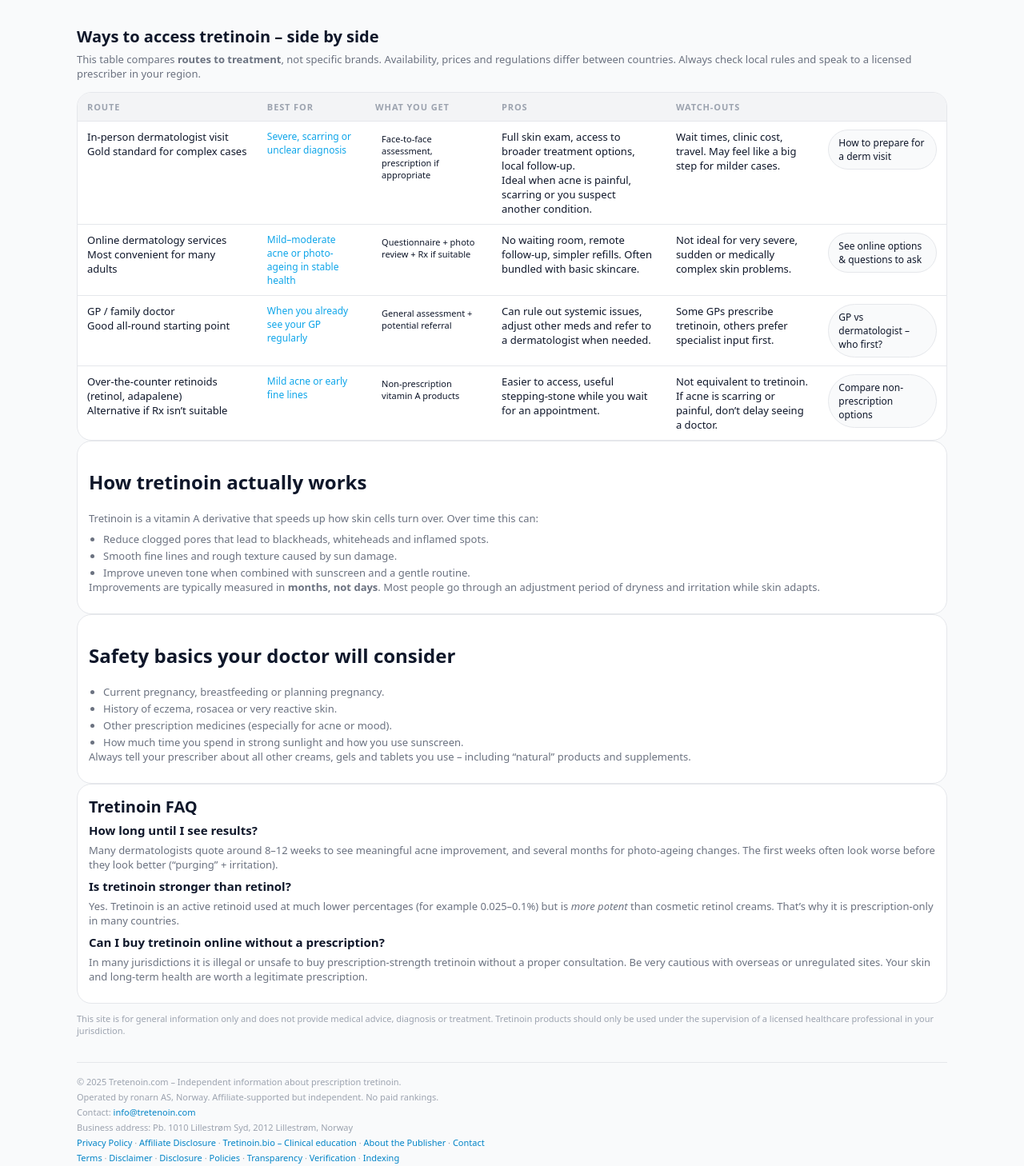
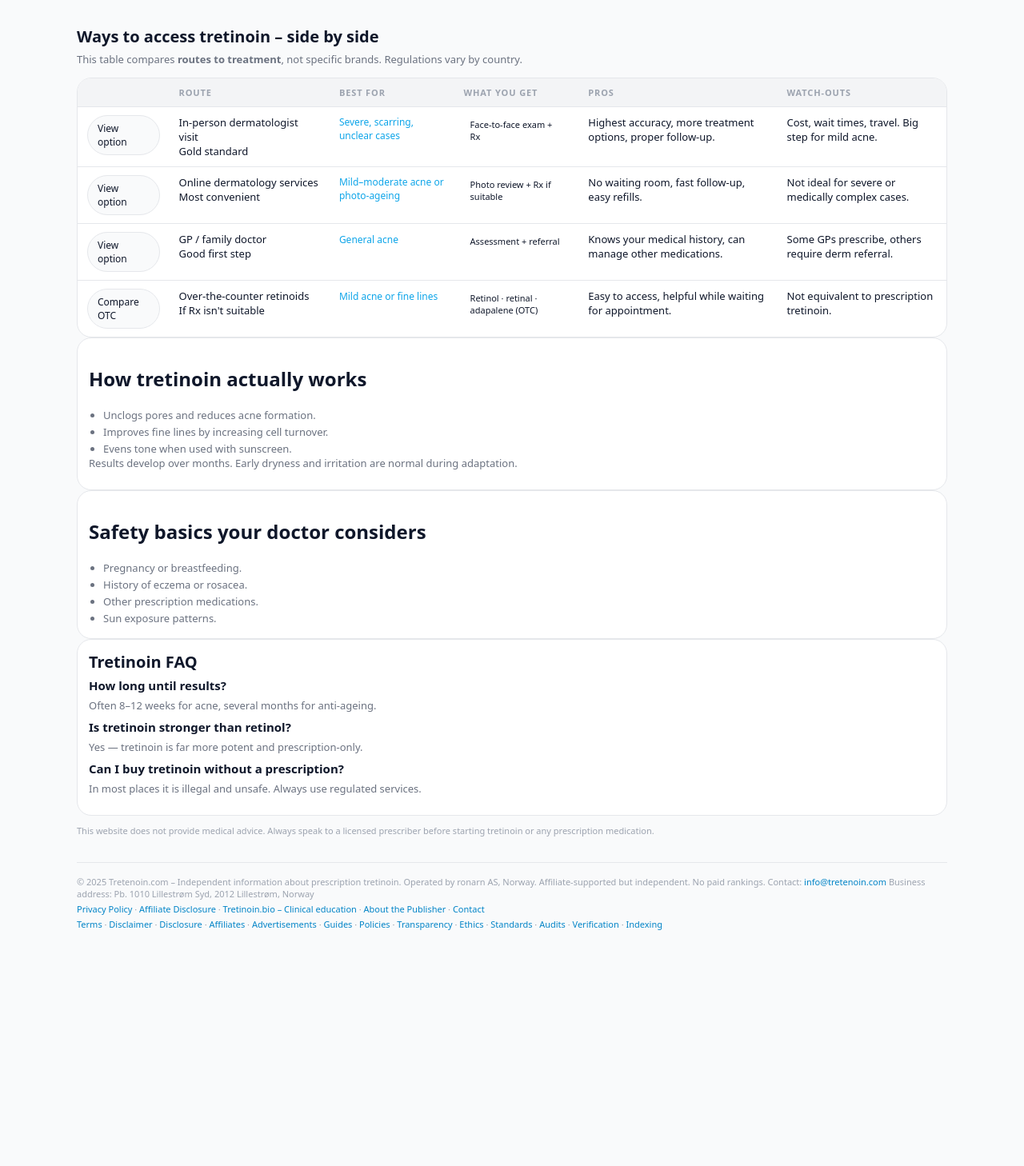
Before and after one commit to BioHealthLabs/tretenoin.com-site, a plain HTML site: page index.html in a window 1280 px wide. Shown: the part 560-2018 px from the top of the page at 80% size. After the commit the page ends 1787 px from the top, so only its background shows below. Drawn offline with Linux system fonts and the light colour scheme.

Commit message:
Update index.html

```diff
--- a/index.html
+++ b/index.html
@@ -17,9 +17,6 @@
   <meta property="og:type" content="website" />
   <meta property="og:url" content="https://tretenoin.com/" />
   <meta property="og:image" content="https://tretenoin.com/og-image-tretenoin.jpg" />
-
-  <!-- Optional: add GA4 here if/when you have an ID -->
-  <!-- <script async src="https://www.googletagmanager.com/gtag/js?id=G-XXXXXXX"></script> -->
 
   <!-- Global layout / design -->
   <link rel="stylesheet" href="/styles.css" />
@@ -73,7 +70,7 @@
         </p>
       </div>
 
-      <aside class="hero-aside hero-aside-card" aria-label="Typical starting point">
+      <aside class="hero-aside hero-aside-card">
         <div class="rating-pill">
           <span class="star">★</span>
           Most common path: <strong>Online dermatologist + simple routine</strong>
@@ -93,103 +90,98 @@
     <section id="compare" aria-labelledby="compare-heading">
       <h2 id="compare-heading" class="section-title">Ways to access tretinoin – side by side</h2>
       <p class="section-subtitle">
-        This table compares <strong>routes to treatment</strong>, not specific brands. Availability,
-        prices and regulations differ between countries. Always check local rules and speak to a
-        licensed prescriber in your region.
+        This table compares <strong>routes to treatment</strong>, not specific brands. Regulations vary by country.
       </p>
 
       <div class="table-wrapper">
         <table>
           <thead>
           <tr>
+            <th scope="col"></th> <!-- CTA FIRST -->
             <th scope="col">Route</th>
             <th scope="col">Best for</th>
             <th scope="col">What you get</th>
             <th scope="col">Pros</th>
             <th scope="col">Watch-outs</th>
-            <th scope="col"></th>
           </tr>
           </thead>
           <tbody>
 
+          <!-- DERM -->
           <tr>
+            <td>
+              <a href="/in-person-dermatologist.html" class="btn-compare">View option</a>
+            </td>
             <td class="brand-col">
               In-person dermatologist visit
-              <div class="badge-top">Gold standard for complex cases</div>
+              <div class="badge-top">Gold standard</div>
             </td>
-            <td><span class="pill-skin">Severe, scarring or unclear diagnosis</span></td>
-            <td><span class="pill-strength">Face-to-face assessment, prescription if appropriate</span></td>
+            <td><span class="pill-skin">Severe, scarring, unclear cases</span></td>
+            <td><span class="pill-strength">Face-to-face exam + Rx</span></td>
             <td>
-              Full skin exam, access to broader treatment options, local follow-up.<br />
-              Ideal when acne is painful, scarring or you suspect another condition.
+              Highest accuracy, more treatment options, proper follow-up.
             </td>
             <td>
-              Wait times, clinic cost, travel. May feel like a big step for milder cases.
-            </td>
-            <td>
-              <a href="/in-person-dermatologist.html" class="btn-compare">
-                How to prepare for a derm visit
-              </a>
+              Cost, wait times, travel. Big step for mild acne.
             </td>
           </tr>
 
+          <!-- ONLINE DERM -->
           <tr>
+            <td>
+              <a href="/online-dermatology.html" class="btn-compare">View option</a>
+            </td>
             <td class="brand-col">
               Online dermatology services
-              <div class="badge-top">Most convenient for many adults</div>
+              <div class="badge-top">Most convenient</div>
             </td>
-            <td><span class="pill-skin">Mild–moderate acne or photo-ageing in stable health</span></td>
-            <td><span class="pill-strength">Questionnaire + photo review + Rx if suitable</span></td>
+            <td><span class="pill-skin">Mild–moderate acne or photo-ageing</span></td>
+            <td><span class="pill-strength">Photo review + Rx if suitable</span></td>
             <td>
-              No waiting room, remote follow-up, simpler refills. Often bundled with basic skincare.
+              No waiting room, fast follow-up, easy refills.
             </td>
             <td>
-              Not ideal for very severe, sudden or medically complex skin problems.
-            </td>
-            <td>
-              <a href="/online-dermatology.html" class="btn-compare">
-                See online options &amp; questions to ask
-              </a>
+              Not ideal for severe or medically complex cases.
             </td>
           </tr>
 
+          <!-- GP -->
           <tr>
+            <td>
+              <a href="/gp-vs-dermatologist.html" class="btn-compare">View option</a>
+            </td>
             <td class="brand-col">
               GP / family doctor
-              <div class="badge-top">Good all-round starting point</div>
+              <div class="badge-top">Good first step</div>
             </td>
-            <td><span class="pill-skin">When you already see your GP regularly</span></td>
-            <td><span class="pill-strength">General assessment + potential referral</span></td>
+            <td><span class="pill-skin">General acne</span></td>
+            <td><span class="pill-strength">Assessment + referral</span></td>
             <td>
-              Can rule out systemic issues, adjust other meds and refer to a dermatologist when needed.
+              Knows your medical history, can manage other medications.
             </td>
             <td>
-              Some GPs prescribe tretinoin, others prefer specialist input first.
-            </td>
-            <td>
-              <a href="/gp-vs-dermatologist.html" class="btn-compare">
-                GP vs dermatologist – who first?
-              </a>
+              Some GPs prescribe, others require derm referral.
             </td>
           </tr>
 
+          <!-- OTC RETINOIDS -->
           <tr>
+            <td>
+              <a href="https://retynol.com/"
+                 target="_blank" rel="noopener sponsored"
+                 class="btn-compare">Compare OTC</a>
+            </td>
             <td class="brand-col">
-              Over-the-counter retinoids (retinol, adapalene)
-              <div class="badge-top">Alternative if Rx isn’t suitable</div>
+              Over-the-counter retinoids
+              <div class="badge-top">If Rx isn't suitable</div>
             </td>
-            <td><span class="pill-skin">Mild acne or early fine lines</span></td>
-            <td><span class="pill-strength">Non-prescription vitamin A products</span></td>
+            <td><span class="pill-skin">Mild acne or fine lines</span></td>
+            <td><span class="pill-strength">Retinol · retinal · adapalene (OTC)</span></td>
             <td>
-              Easier to access, useful stepping-stone while you wait for an appointment.
+              Easy to access, helpful while waiting for appointment.
             </td>
             <td>
-              Not equivalent to tretinoin. If acne is scarring or painful, don’t delay seeing a doctor.
-            </td>
-            <td>
-              <a href="https://retynol.com/" class="btn-compare" target="_blank" rel="noopener">
-                Compare non-prescription options
-              </a>
+              Not equivalent to prescription tretinoin.
             </td>
           </tr>
 
@@ -198,104 +190,98 @@
       </div>
     </section>
 
-    <!-- HOW IT WORKS / SAFETY CARDS -->
-    <section id="how-it-works" class="grid" aria-labelledby="how-heading">
+    <!-- HOW IT WORKS -->
+    <section id="how-it-works" class="grid">
       <article class="card">
-        <h2 id="how-heading">How tretinoin actually works</h2>
-        <p>
-          Tretinoin is a vitamin A derivative that speeds up how skin cells turn over. Over time this can:
-        </p>
+        <h2>How tretinoin actually works</h2>
         <ul>
-          <li>Reduce clogged pores that lead to blackheads, whiteheads and inflamed spots.</li>
-          <li>Smooth fine lines and rough texture caused by sun damage.</li>
-          <li>Improve uneven tone when combined with sunscreen and a gentle routine.</li>
+          <li>Unclogs pores and reduces acne formation.</li>
+          <li>Improves fine lines by increasing cell turnover.</li>
+          <li>Evens tone when used with sunscreen.</li>
         </ul>
         <p>
-          Improvements are typically measured in <strong>months, not days</strong>. Most people go through
-          an adjustment period of dryness and irritation while skin adapts.
+          Results develop over months. Early dryness and irritation are normal during adaptation.
         </p>
       </article>
 
-      <article class="card" aria-labelledby="safety-heading">
-        <h2 id="safety-heading">Safety basics your doctor will consider</h2>
+      <article class="card">
+        <h2>Safety basics your doctor considers</h2>
         <ul>
-          <li>Current pregnancy, breastfeeding or planning pregnancy.</li>
-          <li>History of eczema, rosacea or very reactive skin.</li>
-          <li>Other prescription medicines (especially for acne or mood).</li>
-          <li>How much time you spend in strong sunlight and how you use sunscreen.</li>
+          <li>Pregnancy or breastfeeding.</li>
+          <li>History of eczema or rosacea.</li>
+          <li>Other prescription medications.</li>
+          <li>Sun exposure patterns.</li>
         </ul>
-        <p class="inline-note">
-          Always tell your prescriber about all other creams, gels and tablets you use – including
-          “natural” products and supplements.
-        </p>
       </article>
     </section>
 
     <!-- FAQ -->
-    <section id="faq" class="card faq" aria-labelledby="faq-heading">
-      <h2 id="faq-heading" class="section-title">Tretinoin FAQ</h2>
+    <section id="faq" class="card faq">
+      <h2 class="section-title">Tretinoin FAQ</h2>
 
-      <h3>How long until I see results?</h3>
-      <p>
-        Many dermatologists quote around 8–12 weeks to see meaningful acne improvement, and several
-        months for photo-ageing changes. The first weeks often look worse before they look better
-        (“purging” + irritation).
-      </p>
+      <h3>How long until results?</h3>
+      <p>Often 8–12 weeks for acne, several months for anti-ageing.</p>
 
       <h3>Is tretinoin stronger than retinol?</h3>
+      <p>Yes — tretinoin is far more potent and prescription-only.</p>
+
+      <h3>Can I buy tretinoin without a prescription?</h3>
+      <p>In most places it is illegal and unsafe. Always use regulated services.</p>
+    </section>
+
+    <section class="disclaimer">
       <p>
-        Yes. Tretinoin is an active retinoid used at much lower percentages (for example 0.025–0.1%)
-        but is <em>more potent</em> than cosmetic retinol creams. That’s why it is prescription-only in
-        many countries.
-      </p>
-
-      <h3>Can I buy tretinoin online without a prescription?</h3>
-      <p>
-        In many jurisdictions it is illegal or unsafe to buy prescription-strength tretinoin without
-        a proper consultation. Be very cautious with overseas or unregulated sites. Your skin and
-        long-term health are worth a legitimate prescription.
+        This website does not provide medical advice. Always speak to a licensed prescriber before
+        starting tretinoin or any prescription medication.
       </p>
     </section>
 
-    <!-- DISCLAIMER -->
-    <section class="disclaimer">
-      <p>
-        This site is for general information only and does not provide medical advice, diagnosis or
-        treatment. Tretinoin products should only be used under the supervision of a licensed
-        healthcare professional in your jurisdiction.
-      </p>
-    </section>
   </main>
 
   <!-- FOOTER -->
 <footer class="site-footer">
+    <div class="footer-main">
         <span>© <span id="year"></span> Tretenoin.com – Independent information about prescription tretinoin.</span>
         <span>Operated by ronarn AS, Norway. Affiliate-supported but independent. No paid rankings.</span>
         <span>Contact: <a href="mailto:info@tretenoin.com">info@tretenoin.com</a></span>
         <span>Business address: Pb. 1010 Lillestrøm Syd, 2012 Lillestrøm, Norway</span>
+    </div>
 
-    <span class="footer-links">
+    <nav class="footer-links">
+        <span>
             <a href="/privacy.html">Privacy Policy</a> ·
             <a href="/affiliate-disclosure.html">Affiliate Disclosure</a> ·
             <a href="https://tretinoin.bio" target="_blank" rel="noopener">Tretinoin.bio – Clinical education</a> ·
             <a href="https://organization.bio" target="_blank" rel="noopener">About the Publisher</a> ·
             <a href="https://contactus.bio" target="_blank" rel="noopener">Contact</a>
         </span>
+    </nav>
 
-    <span class="footer-links">
+    <nav class="footer-links">
+        <span>
             <a href="https://terms.bio" target="_blank" rel="noopener">Terms</a> ·
             <a href="https://disclaimer.bio" target="_blank" rel="noopener">Disclaimer</a> ·
             <a href="https://disclosure.bio" target="_blank" rel="noopener">Disclosure</a> ·
+            <a href="https://affiliates.bio" target="_blank" rel="noopener">Affiliates</a> ·
+            <a href="https://advertisement.bio" target="_blank" rel="noopener">Advertisements</a> ·
+            <a href="https://guides.bio" target="_blank" rel="noopener">Guides</a> ·
             <a href="https://policies.bio" target="_blank" rel="noopener">Policies</a> ·
             <a href="https://transparency.bio" target="_blank" rel="noopener">Transparency</a> ·
+            <a href="https://ethics.bio" target="_blank" rel="noopener">Ethics</a> ·
+            <a href="https://standards.bio" target="_blank" rel="noopener">Standards</a> ·
+            <a href="https://audits.bio" target="_blank" rel="noopener">Audits</a> ·
             <a href="https://verification.bio" target="_blank" rel="noopener">Verification</a> ·
             <a href="https://indexing.bio" target="_blank" rel="noopener">Indexing</a>
         </span>
+    </nav>
 </footer>
+
+
 </div>
 
 <script>
   document.getElementById('year').textContent = new Date().getFullYear();
 </script>
+
 </body>
 </html>
```
Lines whose indentation alone changed are shown as unchanged.
